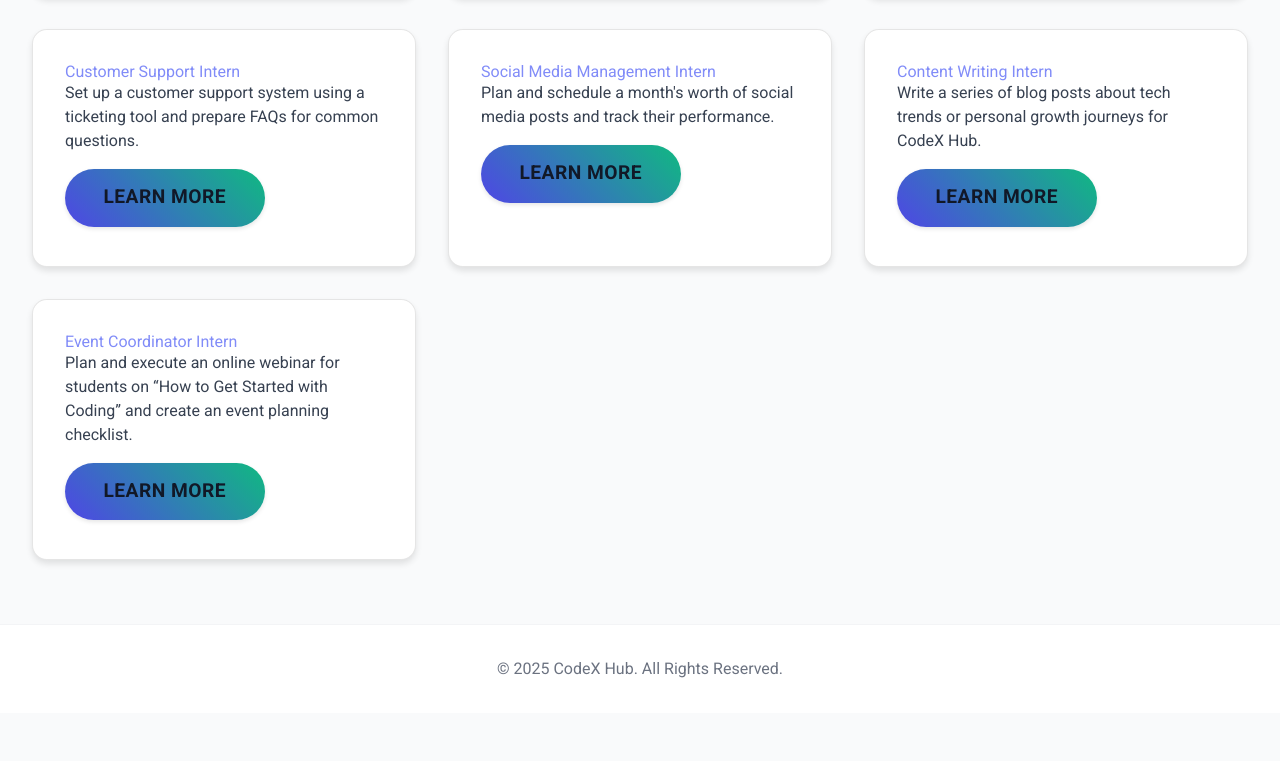
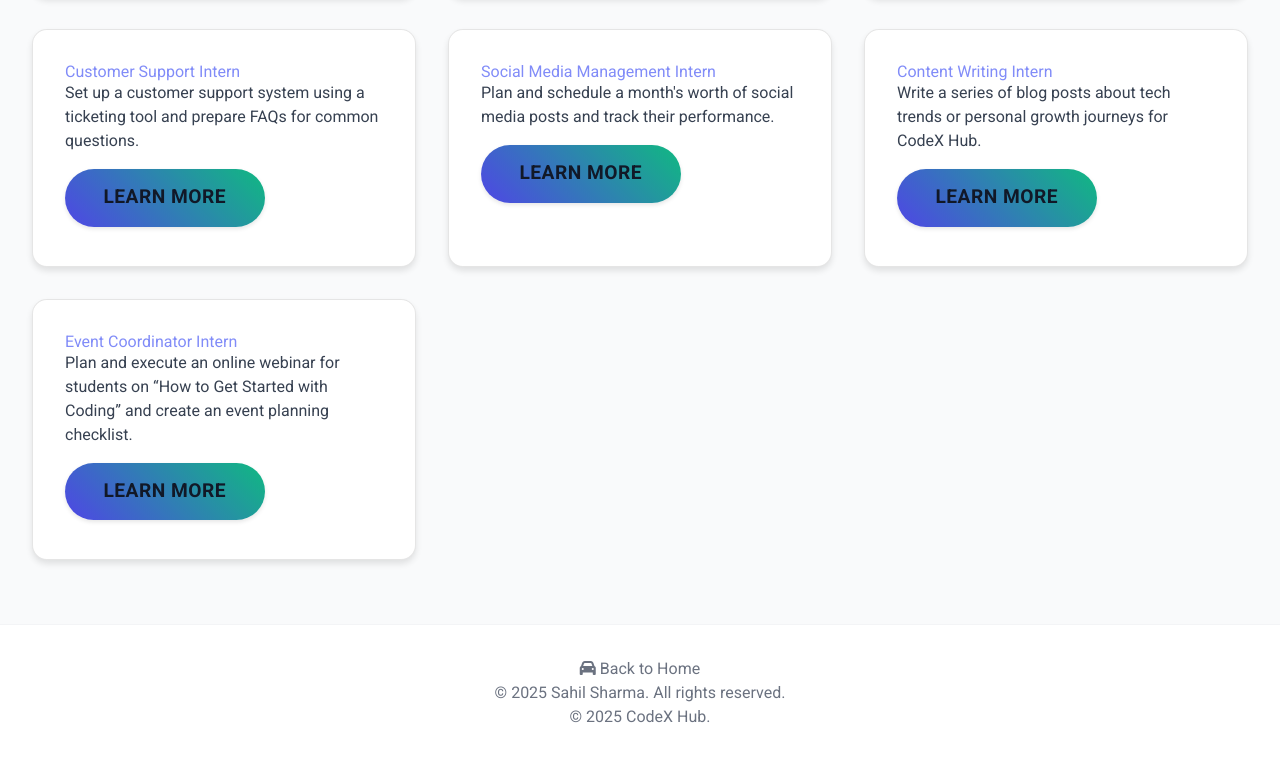
Before and after one commit to SKLORD69/WEB-TECH, a plain HTML site: page index.html in a window 1280 px wide. Shown: the part 2746-3507 px from the top of the page. Before the commit the page ends 3459 px from the top, so only its background shows below. Drawn offline with nearby package versions, Linux system fonts and the light colour scheme.

Commit message:
Update index.html

```diff
--- a/index.html
+++ b/index.html
@@ -160,7 +160,13 @@
     </main>
 
     <footer>
-        <p>© 2025 CodeX Hub. All Rights Reserved.</p>
+        <div>
+                <center> <a href="https://sklord69.github.io/Pratice-Rep1/index" class="back-button">
+                        <i class="fas fa-car"></i> Back to Home
+                    </a> </center>
+            </div>
+            <p>&copy; 2025 Sahil Sharma. All rights reserved.</p>
+        <p>© 2025 CodeX Hub.</p>
     </footer>
     <script src="script.js"></script>
 </body>
```
